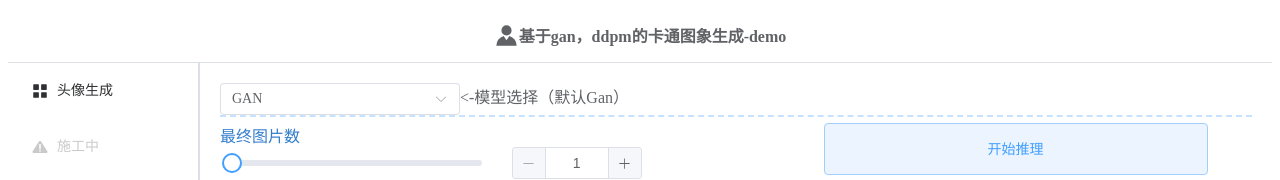
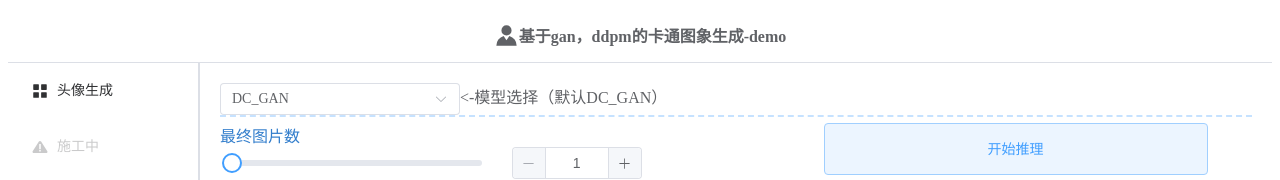
Before and after one commit to octal-zhihao/CartoonMaster, a Vue app in the folder Web/front_end/: page / in a window 1280 px wide. Shown: the top 180 px of the page. Built offline with nearby package versions, Linux system fonts and the light colour scheme.

Commit message:
feat:加入对其他GAN的支持

```diff
--- a/Web/front_end/src/App.vue
+++ b/Web/front_end/src/App.vue
@@ -85,7 +85,7 @@ onMounted(() => {
 // 多选框的具体实现
 const checkAll = ref(false)
 const indeterminate = ref(false)
-const value = ref("GAN")//这个value绑定了选择框的选中值
+const value = ref("DC_GAN")//这个value绑定了选择框的选中值
 const models = ref([
   {
     value: 'DC_GAN',
@@ -225,7 +225,7 @@ const startInference = async () => {
                   :value="item.value"
               />
             </el-select>
-            <el-text size="large"><-模型选择（默认Gan）</el-text>
+            <el-text size="large"><-模型选择（默认DC_GAN）</el-text>
           </div>
           <div style="height: 0.5vw;width: 100%"></div>
           <div style="height: 0.5vw;width: 100%;border-top: 2px dashed rgb(197.7, 225.9, 255)"></div>
```
